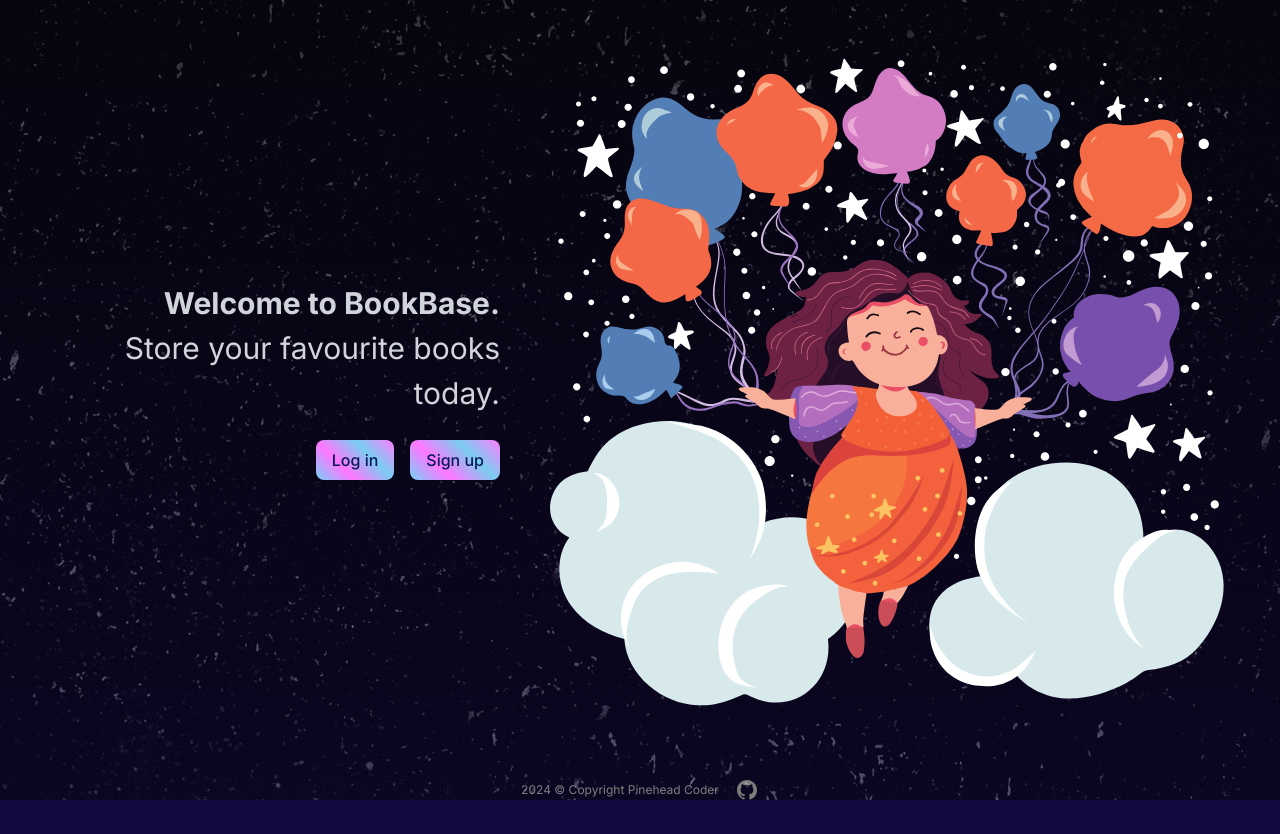
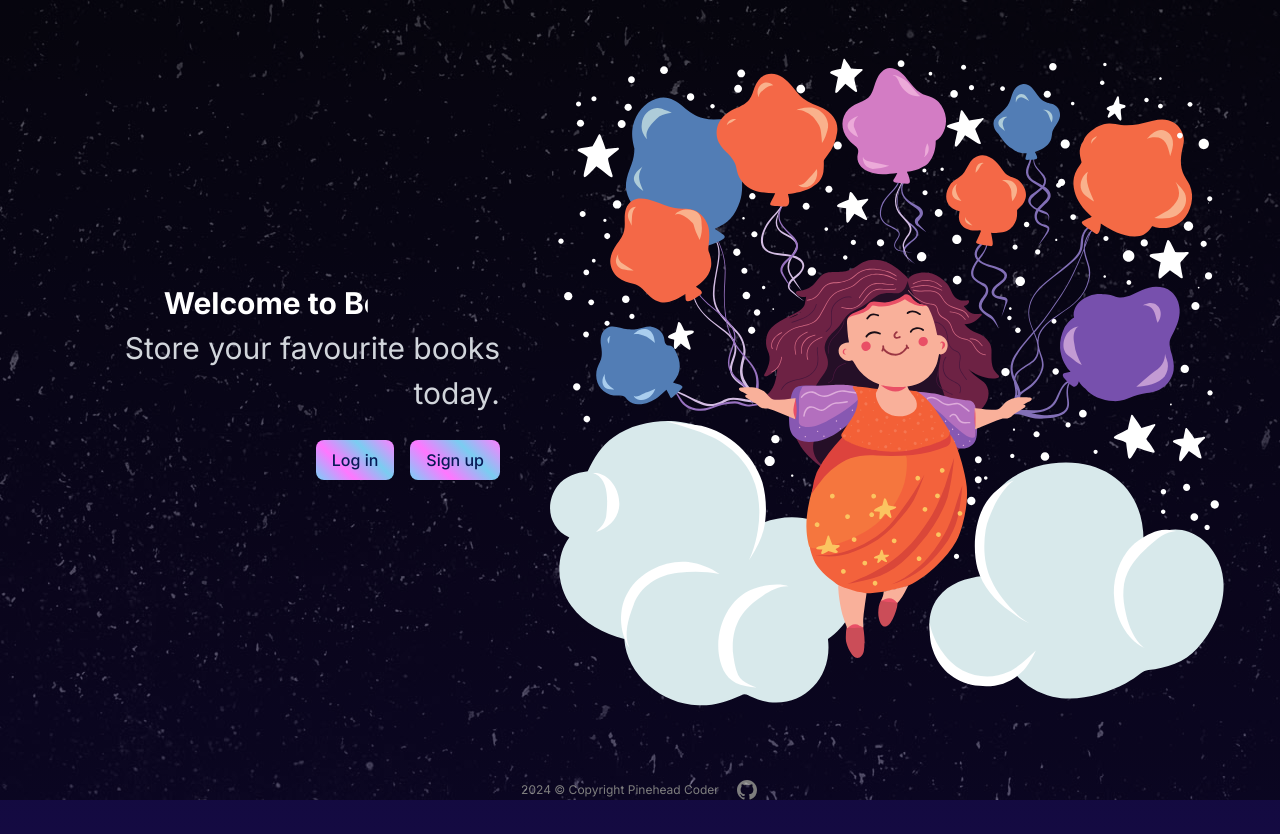
Before and after one commit to agacia1805/book-base, a Next.js app: page / in a window 1280 px wide. Built offline with nearby package versions, Linux system fonts and the light colour scheme.

Commit message:
(feat) add animation for app name

```diff
--- a/app/globals.css
+++ b/app/globals.css
@@ -68,7 +68,22 @@ body::after {
   display: none;
 }
 
-.tag-checkbox input[type="checkbox"]:checked + label {
-  background-color: #9CA3AFFF;
-  color: #091231FF;
+.tag-checkbox input[type='checkbox']:checked + label {
+  background-color: #9ca3afff;
+  color: #091231ff;
 }
+
+.title {
+  color: transparent;
+  background-image: linear-gradient(#FFFFFF, #FFFFFF);
+  background-repeat: no-repeat;
+  -webkit-background-clip: text;
+  background-position: -160px 0;
+  animation: backcolor 3s linear infinite alternate;
+}
+
+@keyframes backcolor {
+  100% {
+    background-position: 0 0;
+  }
+}
--- a/app/page.tsx
+++ b/app/page.tsx
@@ -4,20 +4,18 @@ import { Button } from '@/app/ui/button';
 
 export default function Page() {
   return (
-    <main className='flex mx-auto my-0 p-6'>
+    <main className='mx-auto my-0 flex p-6'>
       <div className='mt-4 flex grow flex-col gap-4 md:flex-row'>
         <div className='flex flex-col justify-center gap-6 rounded-lg px-6 py-10 md:w-3/5'>
-          <p className='text-xl text-gray-300 md:text-3xl md:leading-normal text-right'>
-            <strong>Welcome to BookBase.</strong>
+          <p className='text-right text-xl text-gray-300 md:text-3xl md:leading-normal'>
+            <strong className="title">Welcome to BookBase.</strong>
             <span className='block'>Store your favourite books today. </span>
           </p>
-          <div className='flex gap-4 justify-end'>
-            <Button
-            >
+          <div className='flex justify-end gap-4'>
+            <Button>
               <Link href='/login'>Log in</Link>
             </Button>
-            <Button
-            >
+            <Button>
               <Link href='/signup'>Sign up</Link>
             </Button>
           </div>
```
